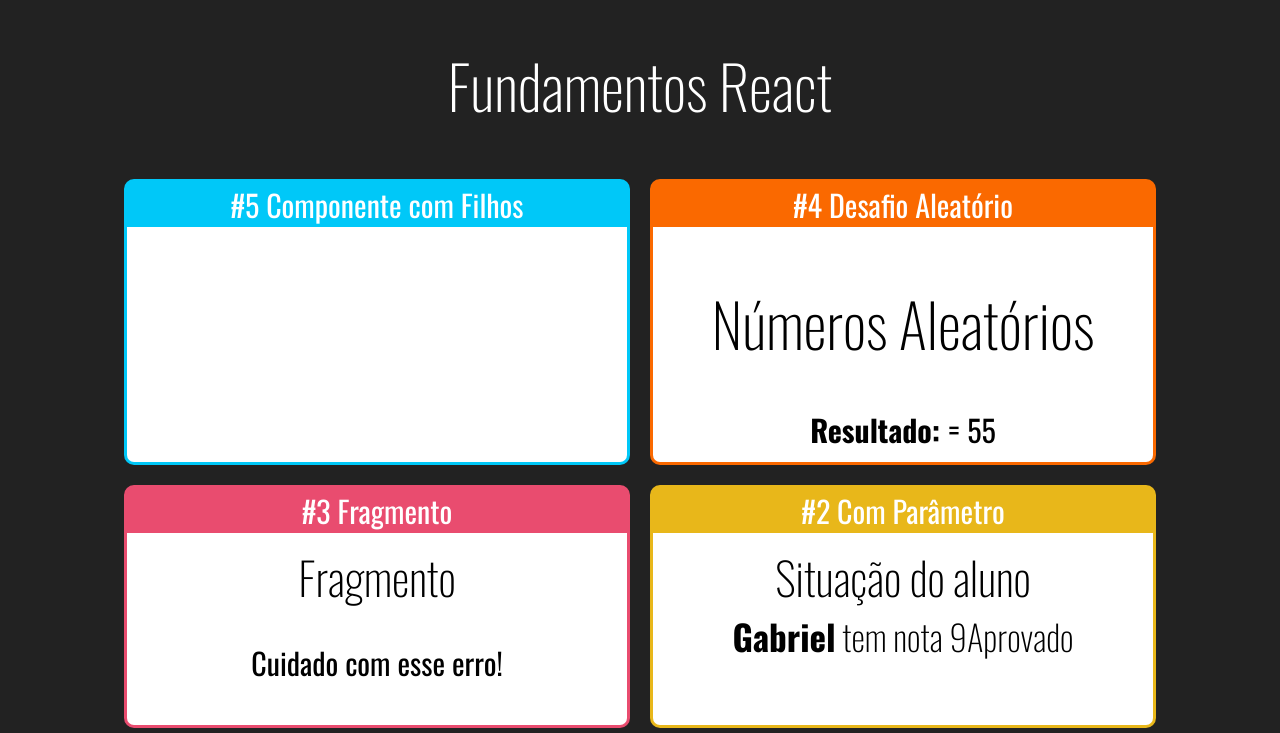
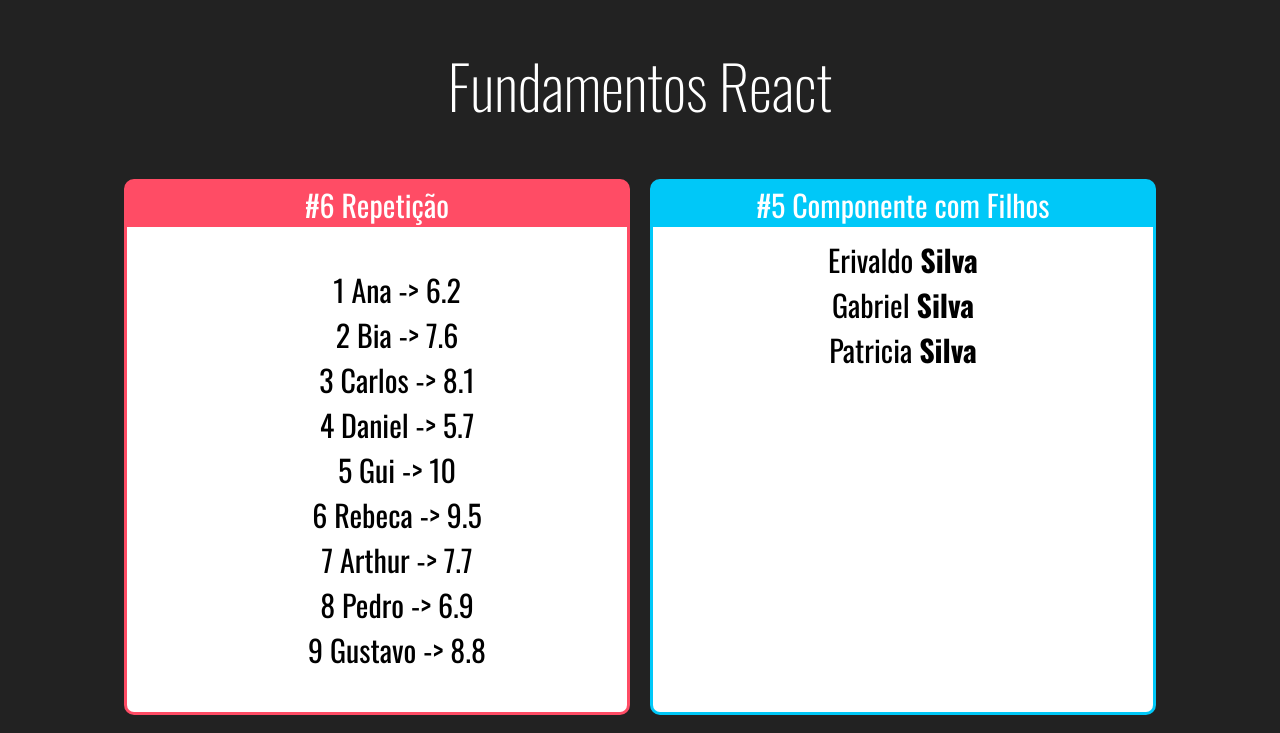
Before and after one commit to ErivaldoCapitulino/cursos, a React (Create React App) app in the folder React/React_Redux_Fundamentos e 2 Apps do absoluto zero/fundamentos-react/: page / in a window 1280 px wide. Shown: the top 733 px of the page. Built offline with nearby package versions, Linux system fonts and the light colour scheme; the HTML template or start-up script is replaced by a standard one.

Commit message:
adicionando aulas sobre repetição

```diff
--- a/React/React_Redux_Fundamentos e 2 Apps do absoluto zero/fundamentos-react/src/App.jsx
+++ b/React/React_Redux_Fundamentos e 2 Apps do absoluto zero/fundamentos-react/src/App.jsx
@@ -7,12 +7,17 @@
 import Fragmento from "./components/basicos/Fragmento";
 import Familia from "./components/basicos/Familia";
 import FamiliaMembro from "./components/basicos/FamiliaMembro";
+import ListaAlunos from "./components/repeticao/ListaAlunos";
 
 export default function App() {
   return (
     <div className="Apps">
       <h1>Fundamentos React</h1>
       <div className="Cards">
+        <Card titulo="#6 Repetição" color="#FF4C65">
+          <ListaAlunos />
+        </Card>
+
         <Card titulo="#5 Componente com Filhos" color="#00C8F8">
           <Familia sobrenome="Silva">
             <FamiliaMembro nome="Erivaldo" />
--- a/React/React_Redux_Fundamentos e 2 Apps do absoluto zero/fundamentos-react/src/components/basicos/Familia.jsx
+++ b/React/React_Redux_Fundamentos e 2 Apps do absoluto zero/fundamentos-react/src/components/basicos/Familia.jsx
@@ -4,7 +4,7 @@
 const Familia = (props) => {
   return (
     <div>
-      {React.Children.map((child, i) => {
+      {React.Children.map(props.children, (child, i) => {
         return cloneElement(child, { ...props, key: i });
       })}
     </div>
--- /dev/null
+++ b/React/React_Redux_Fundamentos e 2 Apps do absoluto zero/fundamentos-react/src/components/repeticao/ListaAlunos.jsx
@@ -0,0 +1,20 @@
+import React from "react";
+import alunos from "../../data/alunos";
+
+const ListaAlunos = (props) => {
+  const lis = alunos.map((aluno) => {
+    return (
+      <li key={aluno.id}>
+        {aluno.id} {aluno.nome} {" -> "} {aluno.nota}
+      </li>
+    );
+  });
+
+  return (
+    <div>
+      <ul style={{ listStyle: "none" }}>{lis}</ul>
+    </div>
+  );
+};
+
+export default ListaAlunos;
--- /dev/null
+++ b/React/React_Redux_Fundamentos e 2 Apps do absoluto zero/fundamentos-react/src/data/alunos.js
@@ -0,0 +1,13 @@
+const alunos = [
+  { id: 1, nome: "Ana", nota: 6.2 },
+  { id: 2, nome: "Bia", nota: 7.6 },
+  { id: 3, nome: "Carlos", nota: 8.1 },
+  { id: 4, nome: "Daniel", nota: 5.7 },
+  { id: 5, nome: "Gui", nota: 10.0 },
+  { id: 6, nome: "Rebeca", nota: 9.5 },
+  { id: 7, nome: "Arthur", nota: 7.7 },
+  { id: 8, nome: "Pedro", nota: 6.9 },
+  { id: 9, nome: "Gustavo", nota: 8.8 },
+];
+
+export default alunos;
```
